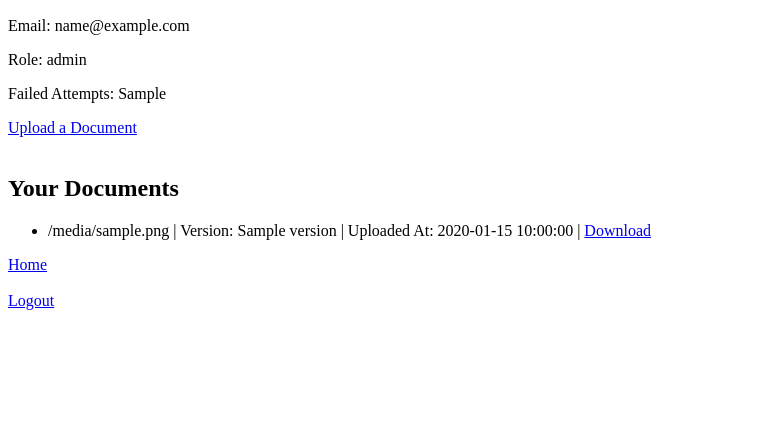
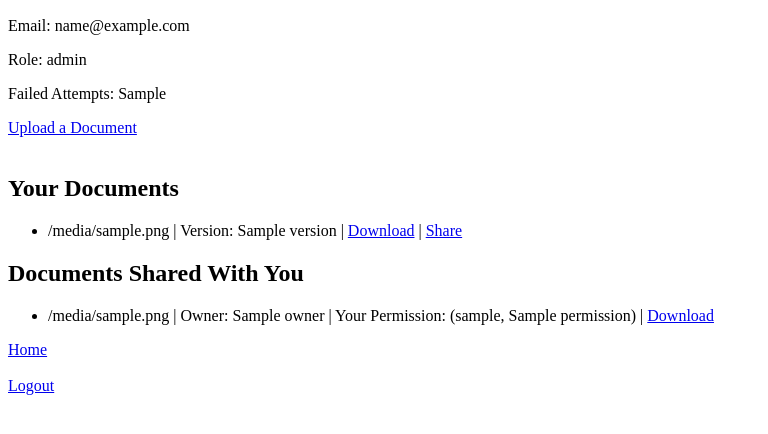
Before and after one commit to alinan1/secure-document-sharing, a Flask app: template templates/dashboard.html in a window 1280 px wide. Shown: the part 97-531 px from the top of the page, without its empty margins (0-768 px from the left). Run offline with Flask 3, Linux system fonts and the light colour scheme; the template is opened without the code that fills it: most values are stand-ins (such as "Sample title", 1, 10 or a date in 2020).

Commit message:
update message

```diff
--- a/app.py
+++ b/app.py
@@ -152,6 +152,31 @@
         save_json(app.config["SESSIONS_FILE"], sessions)
 
 
+def get_user_owned_documents(username):
+    documents = load_json(app.config["DOCUMENTS_FILE"], {})
+    return [doc for doc in documents.values() if doc["owner"] == username]
+
+
+def get_user_shared_documents(username):
+    documents = load_json(app.config["DOCUMENTS_FILE"], {})
+    shared_docs = []
+
+    for doc in documents.values():
+        shared_with = doc.get("shared_with", {})
+        if username in shared_with and doc["owner"] != username:
+            shared_docs.append(doc)
+
+    return shared_docs
+
+
+def can_user_access_document(document, username):
+    if document["owner"] == username:
+        return True
+
+    shared_with = document.get("shared_with", {})
+    return username in shared_with
+
+
 ensure_directories()
 ensure_json_files()
 load_or_create_encryption_key()
@@ -293,16 +318,17 @@
         return redirect(url_for("login"))
 
     users = load_json(app.config["USERS_FILE"], {})
-    documents = load_json(app.config["DOCUMENTS_FILE"], {})
-    user_documents = [doc for doc in documents.values() if doc["owner"] == g.user]
+    user_data = users.get(g.user)
 
-    user_data = users.get(g.user)
+    owned_documents = get_user_owned_documents(g.user)
+    shared_documents = get_user_shared_documents(g.user)
 
     return render_template(
         "dashboard.html",
         current_user=g.user,
         user_data=user_data,
-        documents=user_documents
+        owned_documents=owned_documents,
+        shared_documents=shared_documents
     )
 
 
@@ -357,6 +383,50 @@
     return render_template("upload.html", message=message)
 
 
+@app.route("/share/<document_id>", methods=["GET", "POST"])
+def share(document_id):
+    if not g.user:
+        return redirect(url_for("login"))
+
+    documents = load_json(app.config["DOCUMENTS_FILE"], {})
+    users = load_json(app.config["USERS_FILE"], {})
+
+    if document_id not in documents:
+        abort(404)
+
+    document = documents[document_id]
+
+    if document["owner"] != g.user:
+        abort(403)
+
+    message = ""
+
+    if request.method == "POST":
+        target_username = request.form.get("target_username", "").strip()
+        permission = request.form.get("permission", "").strip().lower()
+
+        if target_username == "":
+            message = "Please enter a username."
+        elif target_username not in users:
+            message = "That user does not exist."
+        elif target_username == g.user:
+            message = "You cannot share a document with yourself."
+        elif permission not in ["viewer", "editor"]:
+            message = "Invalid permission selected."
+        else:
+            document["shared_with"][target_username] = permission
+            documents[document_id] = document
+            save_json(app.config["DOCUMENTS_FILE"], documents)
+            message = f"Document shared with {target_username} as {permission}."
+
+    return render_template(
+        "share.html",
+        current_user=g.user,
+        document=document,
+        message=message
+    )
+
+
 @app.route("/download/<document_id>")
 def download(document_id):
     if not g.user:
@@ -369,7 +439,7 @@
 
     document = documents[document_id]
 
-    if document["owner"] != g.user:
+    if not can_user_access_document(document, g.user):
         abort(403)
 
     file_path = os.path.join(app.config["UPLOAD_DIR"], document["stored_filename"])
--- a/data/sessions.json
+++ b/data/sessions.json
@@ -3,5 +3,10 @@
         "username": "mina_new123",
         "created_at": 1776062525.8694355,
         "last_activity": 1776064279.294408
+    },
+    "FttphgTbL0bKR4cZGrQndriXuVGFkVZ-Qm5XFSi8Rng": {
+        "username": "mina_new123",
+        "created_at": 1776116045.2171273,
+        "last_activity": 1776116339.1634421
     }
 }
--- a/templates/dashboard.html
+++ b/templates/dashboard.html
@@ -20,14 +20,14 @@
 
     <h2>Your Documents</h2>
 
-    {% if documents %}
+    {% if owned_documents %}
         <ul>
-            {% for doc in documents %}
+            {% for doc in owned_documents %}
                 <li>
                     {{ doc.original_filename }} |
                     Version: {{ doc.version }} |
-                    Uploaded At: {{ doc.uploaded_at }} |
-                    <a href="/download/{{ doc.document_id }}">Download</a>
+                    <a href="/download/{{ doc.document_id }}">Download</a> |
+                    <a href="/share/{{ doc.document_id }}">Share</a>
                 </li>
             {% endfor %}
         </ul>
@@ -35,6 +35,23 @@
         <p>No documents uploaded yet.</p>
     {% endif %}
 
+    <h2>Documents Shared With You</h2>
+
+    {% if shared_documents %}
+        <ul>
+            {% for doc in shared_documents %}
+                <li>
+                    {{ doc.original_filename }} |
+                    Owner: {{ doc.owner }} |
+                    Your Permission: {{ doc.shared_with[current_user] }} |
+                    <a href="/download/{{ doc.document_id }}">Download</a>
+                </li>
+            {% endfor %}
+        </ul>
+    {% else %}
+        <p>No documents have been shared with you yet.</p>
+    {% endif %}
+
     <a href="/">Home</a><br><br>
     <a href="/logout">Logout</a>
 </body>
```
Also changed, not shown: templates/share.html (added, +41 -0 lines).
